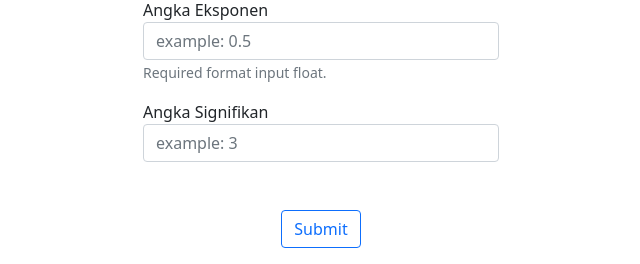
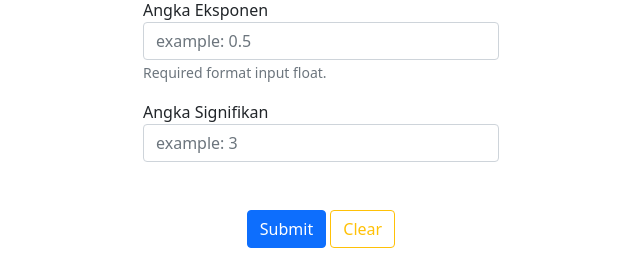
Before and after one commit to agprsty-utdi/metode-numerik-app, a Flask app: page /aproksimasi in a window 1280 px wide. Shown: the part 218-482 px from the top of the page, without its empty margins (319-959 px from the left). Run offline with Flask 2, Linux system fonts and the light colour scheme; some libraries are stand-ins or nearby versions.

Commit message:
add btn clear

```diff
--- a/main.py
+++ b/main.py
@@ -4,7 +4,7 @@
 from flask import Flask, jsonify, render_template, request
 from app.error import register_error_handler
 from app.exception.http_error import BadRequestException
-from logic.aprokmasi import Aprokmasi
+from domain.aprokmasi import Aprokmasi
 
 app = Flask(__name__)
 app = register_error_handler(app)
--- a/templates/aprokmasi.html
+++ b/templates/aprokmasi.html
@@ -28,7 +28,8 @@
           <input type=number step=1 min="0" max="100" class="form-control" id="signifikan" placeholder="example: 3">
         </div>
         <div class="text-center mt-5">
-          <button type="submit" class="btn btn-outline-primary" id="submit">Submit</button>
+          <button type="submit" class="btn btn-primary" id="submit">Submit</button>
+          <button type="submit" class="btn btn-outline-warning" onClick="refreshPage()">Clear</button>
         </div>
       </div>
       <div class="col">
@@ -121,5 +122,9 @@
     h4.append(text3);
     $("#description").append(h4);
   }
+
+  function refreshPage(){
+    window.location.reload();
+  }
 </script>
 {% endblock %}
```
Also changed, not shown: domain/__init__.py (added), domain/aprokmasi.py (renamed from logic/aprokmasi.py).
